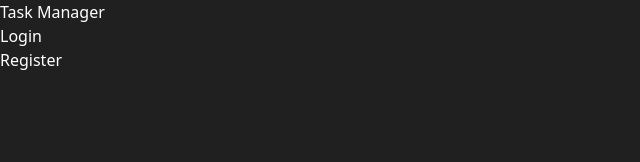
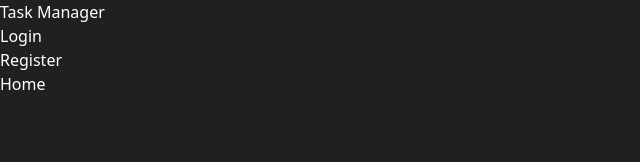
Before and after one commit to bryansoberon/MED_CRUD_AUTH, a React (Vite) app in the folder client/: page / in a window 1280 px wide. Shown: the top 162 px of the page, without its empty margins (0-640 px from the left). Built offline with nearby package versions, Linux system fonts and the light colour scheme.

Commit message:
navigate submit task to tasks

```diff
--- a/client/src/pages/HomePage.jsx
+++ b/client/src/pages/HomePage.jsx
@@ -2,7 +2,7 @@ import React from 'react'
 
 function HomePage() {
     return (
-        <div></div>
+        <div>Home</div>
     )
 }
 
--- a/client/src/pages/LoginPage.jsx
+++ b/client/src/pages/LoginPage.jsx
@@ -17,7 +17,7 @@ function LoginPage(){
         signin(data);
     });
     useEffect(() => {
-        if(isAuthenticated) navigate('/tasks');
+        if(isAuthenticated) navigate('/');
     }, [isAuthenticated])
 
     return (
--- a/client/src/pages/TasksFormPage.jsx
+++ b/client/src/pages/TasksFormPage.jsx
@@ -1,14 +1,16 @@
 import {useForm} from 'react-hook-form';
 import { useTasks } from '../context/TasksContext';
+import {useNavigate} from 'react-router-dom';
 
 
 function TaskFormPage () {
     const {register, handleSubmit} = useForm();
     const {createTask} = useTasks();
-    console.log(createTask);
+    const navigate = useNavigate();
 
     const onSubmit = handleSubmit((data) => {
         createTask(data);
+        navigate('/tasks');
     });
     return (
         <div className='bg-zinc-800 max-w-md p-10 w-full roudend-md'>
```
